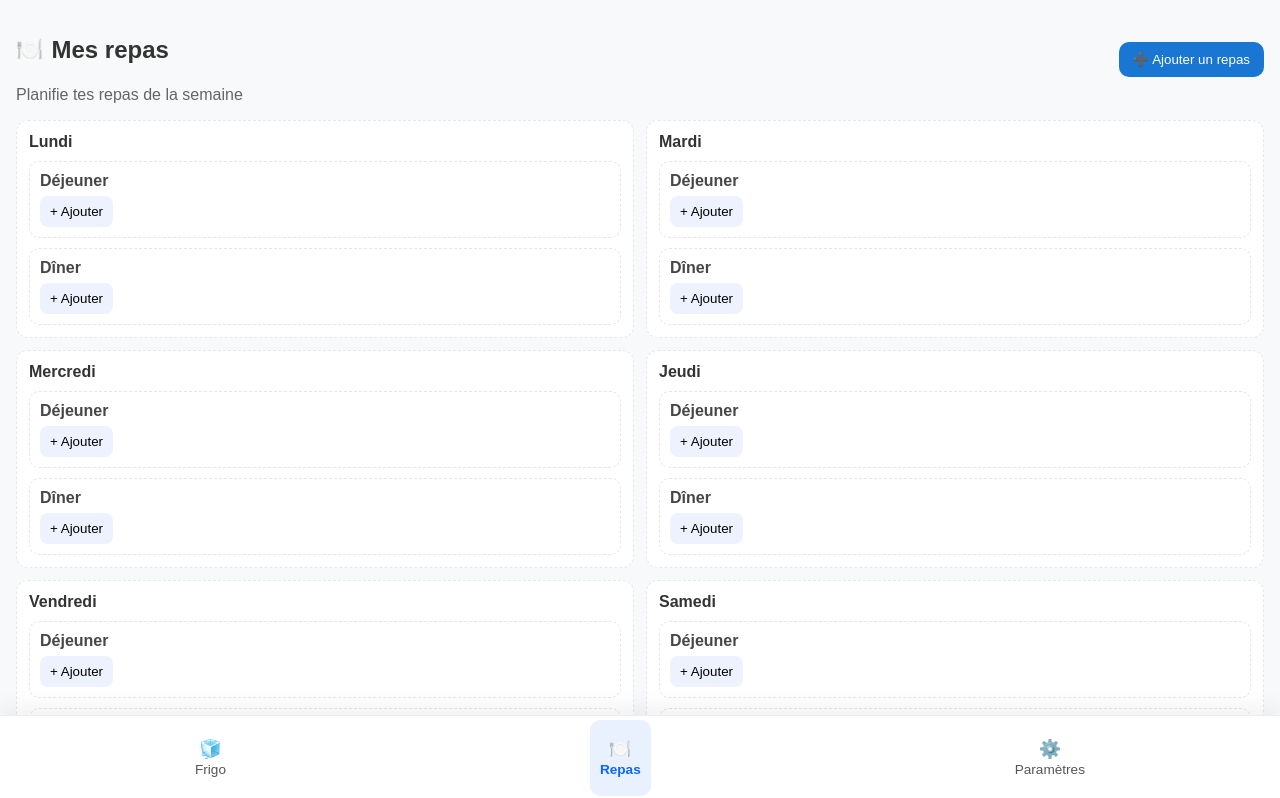
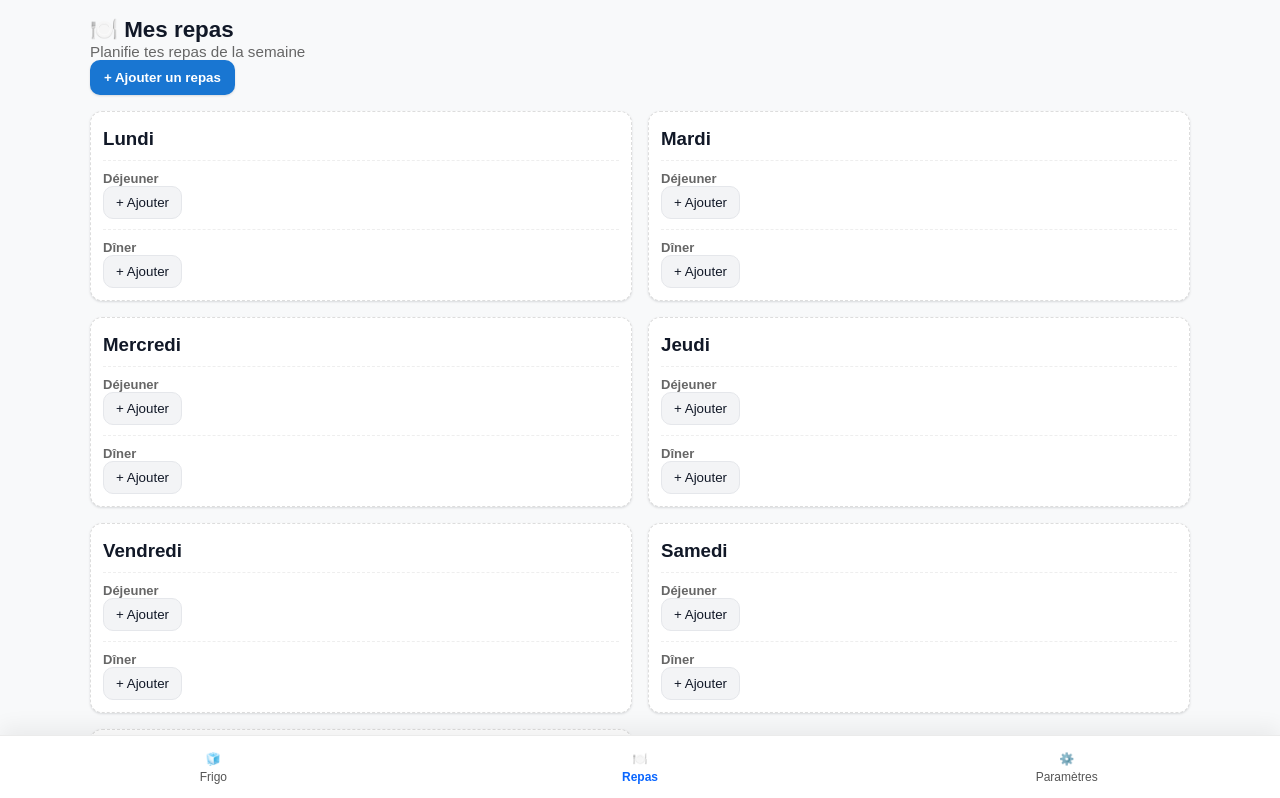
Before and after one commit to greg3337/monfrigo, a Next.js app: page /repas in a window 1280 px wide. Shown: the top 798 px of the page. Built offline with nearby package versions, Linux system fonts and the light colour scheme.

Commit message:
maj page fridge

```diff
--- a/src/app/repas/CreateMealModal.jsx
+++ b/src/app/repas/CreateMealModal.jsx
@@ -1,171 +1,252 @@
 'use client';
 
-import React, { useEffect, useState } from 'react';
-import { auth, db } from '../firebase/firebase-config';
+import React, { useEffect, useMemo, useState } from 'react';
 import {
-collection,
-query,
-where,
-getDocs,
-addDoc,
-writeBatch,
-doc,
-Timestamp,
+collection, getDocs, addDoc, serverTimestamp,
+writeBatch, doc
 } from 'firebase/firestore';
+import { db } from '../firebase/firebase-config'; // <- chemin depuis /repas/
 
 const DAYS = ['Lundi','Mardi','Mercredi','Jeudi','Vendredi','Samedi','Dimanche'];
 const SLOTS = ['Déjeuner','Dîner'];
 
-// ⚠️ Si ta collection s’appelle "frigo", remplace 'fridge' par 'frigo'
-const FRIDGE_COLLECTION = 'fridge';
-const MEALS_COLLECTION = 'meals';
+// Essais de chemins de frigo
+const ROOT_CANDIDATES = ['frigo', 'fridge', 'products'];
+const SUB_COLL_NAMES = ['frigo', 'fridge', 'products'];
 
-export default function CreateMealModal({ defaultDay = 'Lundi', defaultSlot = 'Déjeuner', onClose }) {
-const [userId, setUserId] = useState(null);
+export default function CreateMealModal({
+onClose,
+defaultDay = DAYS[0],
+defaultSlot = SLOTS[0],
+userId = null,
+}) {
 const [day, setDay] = useState(defaultDay);
 const [slot, setSlot] = useState(defaultSlot);
-const [name, setName] = useState('');
+const [mealName, setMealName] = useState('');
 
 const [loading, setLoading] = useState(true);
-const [fridgeProducts, setFridgeProducts] = useState([]); // [{id, name, expirationDate}]
-const [selectedIds, setSelectedIds] = useState([]); // ids cochés
-const [saving, setSaving] = useState(false);
 const [err, setErr] = useState('');
+const [fridgeProducts, setFridgeProducts] = useState([]);
+const [selectedIds, setSelectedIds] = useState(new Set()); // ids cochés
 
-// Auth
+const hasSelection = selectedIds.size > 0;
+
+const toggleId = (id) => {
+setSelectedIds(prev => {
+const n = new Set(prev);
+if (n.has(id)) n.delete(id); else n.add(id);
+return n;
+});
+};
+
+// Charger les produits (robuste)
 useEffect(() => {
-const unsub = auth.onAuthStateChanged(u => setUserId(u?.uid || null));
-return () => unsub();
-}, []);
+let cancelled = false;
 
-// Charger les produits du frigo (pour cet utilisateur)
-useEffect(() => {
-if (!userId) return;
+const load = async () => {
 setLoading(true);
 setErr('');
-(async () => {
+
 try {
-const qRef = query(collection(db, FRIDGE_COLLECTION), where('userId', '==', userId));
-const snap = await getDocs(qRef);
-const rows = snap.docs.map(d => ({ id: d.id, ...d.data() }));
-setFridgeProducts(rows);
+let rows = [];
+
+// a) Racine
+for (const name of ROOT_CANDIDATES) {
+try {
+const snap = await getDocs(collection(db, name));
+const arr = snap.docs.map(d => ({
+id: d.id,
+_path: `/${name}/${d.id}`,
+...d.data()
+}));
+if (arr.length) { rows = arr; break; }
+} catch {}
+}
+
+// b) Sous-collection users/{uid}/xxx
+if (!rows.length && userId) {
+for (const sub of SUB_COLL_NAMES) {
+try {
+const snap = await getDocs(collection(db, 'users', userId, sub));
+const arr = snap.docs.map(d => ({
+id: d.id,
+_path: `/users/${userId}/${sub}/${d.id}`,
+...d.data()
+}));
+if (arr.length) { rows = arr; break; }
+} catch {}
+}
+}
+
+// c) Rien trouvé
+if (!rows.length) {
+if (!cancelled) {
+setFridgeProducts([]);
+setErr("Aucun produit trouvé. Ajoute d’abord des produits dans l’onglet Frigo.");
+}
+return;
+}
+
+// d) Normalisation pour affichage
+rows = rows.map(r => ({
+...r,
+name: r.name || r.productName || 'Produit',
+expirationDate: r.expirationDate || r.expiry || null,
+}));
+
+if (!cancelled) setFridgeProducts(rows);
 } catch (e) {
-console.error('Load fridge error', e);
-setErr("Impossible de charger les produits du frigo.");
+if (!cancelled) setErr("Impossible de charger les produits du frigo.");
+console.error('load fridge error', e);
 } finally {
-setLoading(false);
+if (!cancelled) setLoading(false);
 }
-})();
+};
+
+load();
+return () => { cancelled = true; };
 }, [userId]);
 
-const toggle = (id) => {
-setSelectedIds(prev => prev.includes(id) ? prev.filter(x => x !== id) : [...prev, id]);
+// Liste finale des produits cochés
+const selectedProducts = useMemo(
+() => fridgeProducts.filter(p => selectedIds.has(p.id)),
+[fridgeProducts, selectedIds]
+);
+
+// Enregistrer le repas + supprimer produits sélectionnés
+const onSave = async () => {
+try {
+// 1) Création repas (on préfère sous users/{uid}/meals si possible)
+const mealColl = userId
+? collection(db, 'users', userId, 'meals')
+: collection(db, 'meals');
+
+const payload = {
+userId: userId || null,
+day,
+slot,
+name: mealName?.trim() || null,
+products: selectedProducts.map(p => ({
+id: p.id,
+name: p.name || 'Produit',
+path: p._path || null,
+})),
+createdAt: serverTimestamp(),
 };
 
-const onSave = async () => {
-if (!userId) return;
-if (selectedIds.length === 0 && !name.trim()) {
-setErr('Ajoute un nom ou sélectionne au moins un produit.');
-return;
+await addDoc(mealColl, payload);
+
+// 2) Suppression des produits du frigo (exact path)
+if (selectedProducts.length) {
+const batch = writeBatch(db);
+selectedProducts.forEach(p => {
+if (p._path) {
+// _path est de la forme "/users/uid/frigo/docId" ou "/frigo/docId"
+const clean = p._path.replace(/^\//,''); // retire le premier "/"
+batch.delete(doc(db, clean));
 }
-setSaving(true); setErr('');
-try {
-const picked = fridgeProducts
-.filter(p => selectedIds.includes(p.id))
-.map(p => ({ id: p.id, name: p.name || 'Produit', expirationDate: p.expirationDate || null }));
-
-// 1) Créer le repas
-await addDoc(collection(db, MEALS_COLLECTION), {
-userId,
-day,
-slot,
-name: name.trim() || (picked.length ? picked.map(p=>p.name).join(' + ') : null),
-products: picked,
-createdAt: Timestamp.now(),
 });
-
-// 2) Supprimer du frigo les produits utilisés (batch)
-if (selectedIds.length) {
-const batch = writeBatch(db);
-selectedIds.forEach(pid => batch.delete(doc(db, FRIDGE_COLLECTION, pid)));
 await batch.commit();
 }
 
 onClose?.();
 } catch (e) {
-console.error('Save meal error', e);
-setErr("Échec de l'enregistrement du repas.");
-} finally {
-setSaving(false);
+console.error('save meal error', e);
+alert("Erreur lors de l’enregistrement du repas.");
 }
 };
 
 return (
-<div className="modalContent">
+<div className="modalOverlay">
+<div className="modal">
+<div className="modalHeader">
 <h3>Ajouter un repas</h3>
-<p className="muted" style={{margin:'6px 0 12px'}}>
-{day} — {slot}
-</p>
+<button className="btnGhost" onClick={onClose}>✕</button>
+</div>
 
+<div className="modalBody">
 <div className="row">
-<label>
-Jour
-<select value={day} onChange={e=>setDay(e.target.value)}>
+<div className="field">
+<label>Jour</label>
+<select value={day} onChange={e => setDay(e.target.value)}>
 {DAYS.map(d => <option key={d} value={d}>{d}</option>)}
 </select>
-</label>
-
-<label>
-Créneau
-<select value={slot} onChange={e=>setSlot(e.target.value)}>
+</div>
+<div className="field">
+<label>Créneau</label>
+<select value={slot} onChange={e => setSlot(e.target.value)}>
 {SLOTS.map(s => <option key={s} value={s}>{s}</option>)}
 </select>
-</label>
+</div>
 </div>
 
-<label className="row full">
-Nom du repas (facultatif)
+<div className="field">
+<label>Nom du repas (facultatif)</label>
 <input
 type="text"
 placeholder="Ex : Salade de poulet"
-value={name}
-onChange={e=>setName(e.target.value)}
+value={mealName}
+onChange={e => setMealName(e.target.value)}
 />
-</label>
+</div>
 
-<div className="pickerBlock">
-<div className="pickerHead">Produits du frigo</div>
-{loading ? (
-<p className="muted">Chargement…</p>
-) : fridgeProducts.length === 0 ? (
-<p className="muted">Aucun produit trouvé. Ajoute d’abord des produits dans l’onglet Frigo.</p>
-) : (
-<ul className="productPickList">
+<div className="field">
+<label>Produits du frigo</label>
+
+{loading && <div>Chargement…</div>}
+
+{!loading && err && (
+<p style={{color:'#c0392b', marginTop:6}}>{err}</p>
+)}
+
+{!loading && !err && !fridgeProducts.length && (
+<p>Aucun produit trouvé dans le frigo.</p>
+)}
+
+{!loading && !err && fridgeProducts.length > 0 && (
+<ul className="productList">
 {fridgeProducts.map(p => (
-<li key={p.id}>
-<label className="pick">
+<li key={p.id} className="productItem">
+<label>
 <input
 type="checkbox"
-checked={selectedIds.includes(p.id)}
-onChange={() => toggle(p.id)}
+checked={selectedIds.has(p.id)}
+onChange={() => toggleId(p.id)}
 />
-<span className="pickName">{p.name || 'Produit'}</span>
-{p.expirationDate && <span className="pickMeta">{p.expirationDate}</span>}
+<span className="productName">{p.name}</span>
+{p.expirationDate && (
+<span className="pill">{String(p.expirationDate)}</span>
+)}
 </label>
 </li>
 ))}
 </ul>
 )}
 </div>
-
-{err && <p className="error">{err}</p>}
+</div>
 
 <div className="modalActions">
-<button className="btnPrimary" onClick={onSave} disabled={saving}>
-{saving ? 'Enregistrement…' : 'Sauvegarder'}
+<button className="btnGhost" onClick={onClose}>Annuler</button>
+<button className="primary" disabled={!hasSelection} onClick={onSave}>
+Sauvegarder
 </button>
-<button className="btnGhost" onClick={onClose}>Annuler</button>
 </div>
+</div>
+
+<style jsx>{`
+.modalOverlay{position:fixed;inset:0;background:rgba(0,0,0,.35);display:flex;align-items:center;justify-content:center;z-index:999}
+.modal{width:min(720px,92vw);background:#fff;border-radius:16px;box-shadow:0 10px 40px rgba(0,0,0,.18);padding:16px}
+.modalHeader{display:flex;align-items:center;justify-content:space-between}
+.row{display:flex;gap:12px}
+.field{display:flex;flex-direction:column;gap:6px;flex:1;margin-top:10px}
+.productList{list-style:none;padding:0;margin:8px 0;display:flex;flex-direction:column;gap:8px;max-height:260px;overflow:auto}
+.productItem{background:#fafafa;border:1px solid #eee;padding:8px;border-radius:8px}
+.pill{margin-left:8px;font-size:.8rem;opacity:.7}
+.btnGhost{background:#f4f4f4;border:1px solid #e0e0e0;border-radius:8px;padding:8px 12px}
+.primary{background:#1976d2;color:#fff;border:none;border-radius:8px;padding:8px 12px}
+.modalActions{display:flex;justify-content:flex-end;gap:8px;margin-top:12px}
+@media (max-width:520px){ .row{flex-direction:column} }
+`}</style>
 </div>
 );
 }
--- a/src/app/repas/page.jsx
+++ b/src/app/repas/page.jsx
@@ -1,60 +1,65 @@
 'use client';
 
-import React, { useState } from 'react';
+import React, { useEffect, useState } from 'react';
 import Link from 'next/link';
 import { usePathname } from 'next/navigation';
+
 import CreateMealModal from './CreateMealModal.jsx';
-import './repas.css';
+import '../styles/tabbar.css'; // si tu as déjà la tabbar, garde cet import
+
+import { auth } from '../firebase/firebase-config'; // <- chemin depuis /repas/
+import './repas.css'; // ton CSS de la page si tu en as un
 
 const DAYS = ['Lundi','Mardi','Mercredi','Jeudi','Vendredi','Samedi','Dimanche'];
 const SLOTS = ['Déjeuner','Dîner'];
 
 export default function RepasPage() {
 const pathname = usePathname();
+const [showModal, setShowModal] = useState(false);
+const [selectedDay, setSelectedDay] = useState(DAYS[0]);
+const [selectedSlot, setSelectedSlot] = useState(SLOTS[0]);
 
-const [showModal, setShowModal] = useState(false);
-const [pendingDay, setPendingDay] = useState('Lundi');
-const [pendingSlot, setPendingSlot] = useState('Déjeuner');
+const userId = auth?.currentUser?.uid || null;
 
-const openAdd = (day, slot) => {
-setPendingDay(day);
-setPendingSlot(slot);
+const openModal = (day, slot) => {
+setSelectedDay(day);
+setSelectedSlot(slot);
 setShowModal(true);
 };
 
-const closeModal = () => setShowModal(false);
-
 return (
 <>
-<div className="repasPage">
-<header className="repasHeader">
-<div className="title">
-<div className="titleLine">
-<span className="cube" aria-hidden>🍽️</span>
-<h2>Mes repas</h2>
+<div className="wrap">
+<header className="header" style={{marginBottom: 16}}>
+<div className="brandTitle">
+<span role="img" aria-label="plate">🍽️</span> Mes repas
 </div>
-<p className="hello">Planifie tes repas de la semaine</p>
-</div>
-<button className="btnPrimary" type="button" onClick={() => openAdd('Lundi','Déjeuner')}>
-➕ Ajouter un repas
+<div className="brandSub">Planifie tes repas de la semaine</div>
+<button
+className="primary"
+style={{marginLeft:'auto'}}
+onClick={() => openModal(DAYS[0], SLOTS[0])}
+>
++ Ajouter un repas
 </button>
 </header>
 
-{/* Grille semaine (même structure visuelle) */}
-<div className="weekGrid">
-{DAYS.map((day) => (
-<section key={day} className="dayCard">
-<h3 className="dayTitle">{day}</h3>
-<div className="slots">
-{SLOTS.map((slot) => (
-<div key={slot} className="slotCard">
-<p className="slotName">{slot}</p>
-<button type="button" className="addBtn" onClick={() => openAdd(day, slot)}>
+{/* Planning hebdo */}
+<div className="grid" style={{display:'grid', gridTemplateColumns:'1fr 1fr', gap:16}}>
+{DAYS.map(day => (
+<section key={day} className="dayCard" style={{background:'#fff', border:'1px dashed #ddd', borderRadius:12, padding:12}}>
+<h3 style={{margin:'4px 0 8px 0'}}>{day}</h3>
+{SLOTS.map(slot => (
+<div key={slot} style={{borderTop:'1px dashed #eee', paddingTop:10, marginTop:10}}>
+<div style={{fontWeight:600, fontSize:13, color:'#666'}}>{slot}</div>
+<button
+className="btnGhost"
+onClick={() => openModal(day, slot)}
+>
 + Ajouter
 </button>
 </div>
 ))}
-</div>
 </section>
 ))}
 </div>
@@ -62,30 +67,24 @@ return (
 
 {/* Modale */}
 {showModal && (
-<div className="modalOverlay" onClick={closeModal}>
-<div className="modal" onClick={(e) => e.stopPropagation()}>
 <CreateMealModal
-defaultDay={pendingDay}
-defaultSlot={pendingSlot}
-onClose={closeModal}
+onClose={() => setShowModal(false)}
+defaultDay={selectedDay}
+defaultSlot={selectedSlot}
+userId={userId}
 />
-</div>
-</div>
 )}
 
-{/* Tabbar */}
+{/* Tabbar en bas */}
 <nav className="tabbar" role="navigation" aria-label="Navigation principale">
 <Link href="/fridge" className={`tab ${pathname?.startsWith('/fridge') ? 'is-active' : ''}`}>
-<span className="tab_icon">🧊</span>
-<span className="tab_label">Frigo</span>
+<span className="tab_icon">🧊</span><span className="tab_label">Frigo</span>
 </Link>
 <Link href="/repas" className={`tab ${pathname?.startsWith('/repas') ? 'is-active' : ''}`}>
-<span className="tab_icon">🍽️</span>
-<span className="tab_label">Repas</span>
+<span className="tab_icon">🍽️</span><span className="tab_label">Repas</span>
 </Link>
 <Link href="/settings" className={`tab ${pathname?.startsWith('/settings') ? 'is-active' : ''}`}>
-<span className="tab_icon">⚙️</span>
-<span className="tab_label">Paramètres</span>
+<span className="tab_icon">⚙️</span><span className="tab_label">Paramètres</span>
 </Link>
 </nav>
 </>
--- a/src/app/repas/repas.css
+++ b/src/app/repas/repas.css
@@ -1,51 +1,183 @@
-/* Page */
-.repasPage { padding: 16px; padding-bottom: 88px; }
+/* ===========================
+Page Repas — Styles globaux
+src/app/repas/repas.css
+=========================== */
 
-/* Header */
-.repasHeader{ display:flex; align-items:center; justify-content:space-between; gap:12px; margin-bottom:16px; }
-.titleLine{ display:flex; align-items:center; gap:8px; }
-.cube{ font-size:22px; }
-.hello{ margin:2px 0 0; opacity:.75; }
-.btnPrimary{ background:#1976d2; color:#fff; border:0; border-radius:10px; padding:10px 14px; cursor:pointer; }
-.btnPrimary:hover{ background:#145aa2; }
-.btnGhost{ background:#f3f4f6; color:#111827; border:0; border-radius:10px; padding:10px 12px; cursor:pointer; }
+/* Variables de thème (tu peux adapter aux couleurs de l’app) */
+:root {
+--bg: #fafafa;
+--card: #ffffff;
+--muted: #6b7280; /* gris texte secondaire */
+--text: #111827; /* gris très foncé */
+--primary: #1976d2; /* bleu bouton */
+--primary-600: #125ca1;
+--border: #e5e7eb; /* gris bordures */
+--ring: rgba(25, 118, 210, .18);
+--success: #10b981;
+--danger: #dc3545;
+--shadow-1: 0 1px 3px rgba(16, 24, 40, .08), 0 1px 2px rgba(16, 24, 40, .06);
+--shadow-2: 0 8px 24px rgba(16, 24, 40, .10);
+}
 
-/* Grille semaine */
-.weekGrid{ display:grid; grid-template-columns: repeat(2, minmax(0,1fr)); gap:12px; }
-@media (max-width:820px){ .weekGrid{ grid-template-columns:1fr; } }
-.dayCard{ background:#fff; border:1px dashed #e5e7eb; border-radius:12px; padding:12px; }
-.dayTitle{ margin:0 0 8px; font-size:1rem; }
-.slotCard{ border:1px dashed #e6e6e6; border-radius:10px; padding:10px; margin-top:10px; }
-.slotName{ font-weight:600; opacity:.9; margin:0 0 6px; }
-.addBtn{ border:0; background:#eef2ff; border-radius:8px; padding:8px 10px; cursor:pointer; }
-.addBtn:active{ transform: translateY(1px); }
+/* Conteneur principal de la page /repas */
+.wrap {
+padding: 16px;
+padding-bottom: 88px; /* espace pour la tabbar */
+max-width: 1100px;
+margin: 0 auto;
+color: var(--text);
+}
 
-/* ===== Modale ===== */
-.modalOverlay{ position:fixed; inset:0; background:rgba(0,0,0,.35); display:flex; align-items:center; justify-content:center; z-index:9999; }
-.modal{ background:#fff; border-radius:12px; padding:0; width:min(560px, 92vw); box-shadow:0 12px 30px rgba(0,0,0,.18); }
-.modalContent{ padding:14px; }
-.modalActions{ display:flex; gap:8px; justify-content:flex-end; margin-top:12px; }
-.error{ color:#b91c1c; }
+/* Entête (titre + bouton) */
+.repasHeader {
+display: flex;
+align-items: center;
+justify-content: space-between;
+gap: 12px;
+margin-bottom: 14px;
+}
 
-/* Form */
-.row{ display:flex; gap:10px; align-items:center; }
-.row.full{ flex-direction:column; align-items:stretch; }
-label{ display:flex; flex-direction:column; gap:6px; font-weight:600; font-size:.95rem; }
-input[type="text"], select{ border:1px solid #d1d5db; border-radius:10px; padding:8px 10px; font:inherit; }
+.repasHeader .title h2 {
+margin: 0 0 6px 0;
+font-size: 1.25rem;
+font-weight: 700;
+}
+.repasHeader .title p {
+margin: 0;
+color: var(--muted);
+font-size: .95rem;
+}
 
-/* Liste produits */
-.pickerBlock{ border:1px solid #eee; border-radius:10px; overflow:hidden; }
-.pickerHead{ font-weight:700; padding:10px 12px; background:#f8fafc; border-bottom:1px solid #eee; }
-.productPickList{ list-style:none; margin:0; padding:10px 12px; display:grid; grid-template-columns:1fr 1fr; gap:8px; }
-@media (max-width:520px){ .productPickList{ grid-template-columns:1fr; } }
-.pick{ display:flex; align-items:center; gap:8px; border:1px solid #eee; border-radius:8px; padding:8px; }
-.pickName{ font-weight:600; }
-.pickMeta{ margin-left:auto; opacity:.65; font-size:.85rem; }
+/* Boutons génériques */
+.primary {
+background: var(--primary);
+color: #fff;
+border: none;
+border-radius: 10px;
+padding: 10px 14px;
+font-weight: 600;
+cursor: pointer;
+box-shadow: var(--shadow-1);
+transition: background .15s ease, transform .05s ease, box-shadow .2s ease;
+}
+.primary:hover { background: var(--primary-600); box-shadow: var(--shadow-2); }
+.primary:active { transform: translateY(1px); }
 
-/* Tabbar fallback (si tu as déjà ton tabbar.css global, tu peux retirer ceci) */
-.tabbar{ position:fixed; bottom:0; left:0; right:0; background:#fff; border-top:1px solid #eee;
-display:flex; justify-content:space-around; padding:10px 8px; z-index:999; }
-.tab{ display:flex; flex-direction:column; align-items:center; gap:4px; text-decoration:none; color:#333; padding:6px 10px; border-radius:10px; }
-.tab.is-active{ background:#e9f1ff; }
-.tab_icon{ font-size:18px; line-height:18px; }
-.tab_label{ font-size:.85rem; }
+.btnGhost {
+background: #f3f4f6;
+color: var(--text);
+border: 1px solid var(--border);
+border-radius: 10px;
+padding: 8px 12px;
+font-weight: 500;
+cursor: pointer;
+transition: background .15s ease, border-color .15s ease;
+}
+.btnGhost:hover { background: #edeff2; border-color: #d8dce1; }
+
+/* Grille semaine 2 colonnes (mobile), 4 colonnes (desktop) */
+.mealPlanner {
+display: grid;
+grid-template-columns: 1fr;
+gap: 14px;
+}
+
+@media (min-width: 700px) {
+.mealPlanner { grid-template-columns: 1fr 1fr; }
+}
+@media (min-width: 1080px) {
+.mealPlanner { grid-template-columns: repeat(4, 1fr); }
+}
+
+/* Carte d’un jour */
+.dayCard {
+background: var(--card);
+border: 1px solid var(--border);
+border-radius: 14px;
+padding: 12px;
+box-shadow: var(--shadow-1);
+transition: box-shadow .2s ease, border-color .2s ease, transform .05s ease;
+}
+.dayCard:hover { box-shadow: var(--shadow-2); border-color: #d9dde3; }
+.dayCard:active { transform: translateY(1px); }
+
+.dayTitle {
+margin: 0 0 10px 0;
+font-size: 1rem;
+font-weight: 700;
+}
+
+/* Slots (Déjeuner / Dîner) */
+.slots {
+display: grid;
+gap: 10px;
+}
+
+.slotCard {
+border: 1px dashed #cfd5dc;
+border-radius: 12px;
+padding: 12px;
+min-height: 84px;
+display: flex;
+align-items: flex-start;
+justify-content: space-between;
+gap: 10px;
+background: #fcfcfd;
+transition: border-color .15s ease, background .15s ease;
+}
+.slotCard:hover { border-color: #bfc6cf; background: #f8fafc; }
+
+.slotName {
+margin: 0 0 6px 0;
+font-weight: 700;
+font-size: .95rem;
+}
+
+.slotPlaceholder {
+margin: 0;
+color: var(--muted);
+font-size: .9rem;
+}
+
+/* Bouton “+ Ajouter” dans un slot (si tu l’utilises en lien/bouton séparé) */
+.slotAdd {
+display: inline-flex;
+align-items: center;
+gap: 6px;
+font-weight: 600;
+color: var(--primary);
+background: rgba(25, 118, 210, 0.08);
+border: 1px solid rgba(25,118,210,0.20);
+padding: 6px 10px;
+border-radius: 8px;
+cursor: pointer;
+}
+.slotAdd:hover { background: rgba(25,118,210,0.12); }
+
+/* État “rempli” d’un slot (si tu listes les produits) */
+.slotContent {
+margin: 6px 0 0 0;
+font-size: .92rem;
+}
+.slotContent ul {
+margin: 6px 0 0 18px;
+}
+
+/* Petites helpers */
+.muted { color: var(--muted); }
+
+/* ===========
+Responsive
+=========== */
+@media (max-width: 420px) {
+.primary { padding: 9px 12px; }
+.slotCard { padding: 10px; min-height: 74px; }
+.wrap { padding: 12px; padding-bottom: 88px; }
+}
+
+/* Optionnel : petite “baguette” de focus */
+:focus-visible {
+outline: 2px solid var(--ring);
+outline-offset: 2px;
+border-radius: 10px;
+}
```
